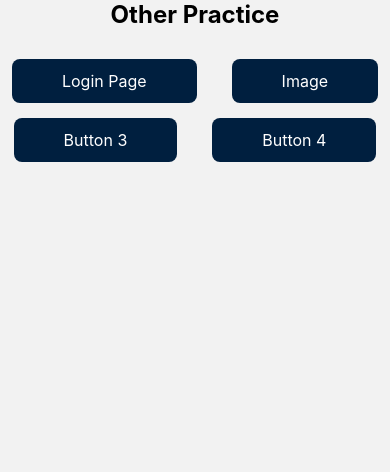
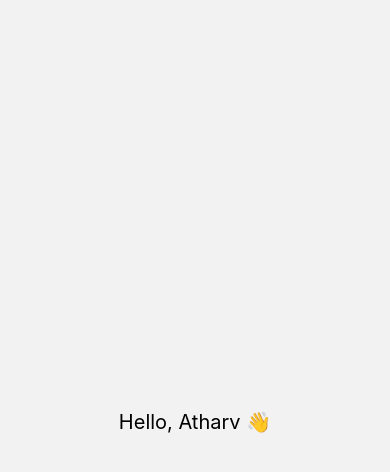
Before and after one commit to athuchandole/RN-mfp, a React Native app: screen /CallGreet in a window 390 px wide. Shown: the top 472 px of the page. Built offline with nearby package versions, Linux system fonts and the light colour scheme.

Commit message:
Custom Greet Compo called

```diff
--- a/App.js
+++ b/App.js
@@ -1,3 +1,4 @@
+// App.js
 import React from 'react';
 import { SafeAreaView } from 'react-native';
 import { NavigationContainer } from '@react-navigation/native';
@@ -6,9 +7,9 @@ import { createNativeStackNavigator } from '@react-navigation/native-stack';
 import Login from './screen/login';
 import Signup from './screen/Signup';
 import ForgotPassword from './screen/ForgotPassword';
-import other from './screen/other';
+import Other from './screen/other';
 import RandomImg from './screen/RandomImg';
-
+import CallGreet from './screen/CallGreet';
 
 const Stack = createNativeStackNavigator();
 
@@ -17,11 +18,12 @@ const App = () => {
     <NavigationContainer>
       <SafeAreaView style={{ flex: 1 }}>
         <Stack.Navigator initialRouteName="other" screenOptions={{ headerShown: false }}>
-          <Stack.Screen name="other" component={other} />
+          <Stack.Screen name="other" component={Other} />
           <Stack.Screen name="Login" component={Login} />
           <Stack.Screen name="Signup" component={Signup} />
           <Stack.Screen name="ForgotPassword" component={ForgotPassword} />
           <Stack.Screen name="RandomImg" component={RandomImg} />
+          <Stack.Screen name="CallGreet" component={CallGreet} />
         </Stack.Navigator>
       </SafeAreaView>
     </NavigationContainer>
--- /dev/null
+++ b/components/Greet.js
@@ -0,0 +1,10 @@
+import { View, Text } from 'react-native';
+import React from 'react';
+
+export default function Greet({ name }) {
+    return (
+        <View>
+            <Text style={{ fontSize: 20 }}>Hello, {name} 👋</Text>
+        </View>
+    );
+}
--- /dev/null
+++ b/screen/CallGreet.jsx
@@ -0,0 +1,21 @@
+import React from 'react';
+import { View, StyleSheet } from 'react-native';
+import Greet from '../components/Greet';
+
+const CallGreet = () => {
+    return (
+        <View style={styles.container}>
+            <Greet name="Atharv" />
+        </View>
+    );
+};
+
+export default CallGreet;
+
+const styles = StyleSheet.create({
+    container: {
+        flex: 1,
+        justifyContent: 'center',
+        alignItems: 'center',
+    },
+});
--- a/screen/other.jsx
+++ b/screen/other.jsx
@@ -1,10 +1,12 @@
-// other.jsx
+// screen/other.jsx
 import { View, Text, StyleSheet, TouchableOpacity, Platform } from 'react-native';
 import React from 'react';
+import Greet from '../components/Greet';
 
 const Other = ({ navigation }) => {
     return (
         <View style={styles.container}>
+            <Greet name="Atharv" />
             <Text style={styles.text}>Other Practice</Text>
 
             <View style={styles.row}>
@@ -17,8 +19,8 @@ const Other = ({ navigation }) => {
             </View>
 
             <View style={styles.row}>
-                <TouchableOpacity style={styles.btn}>
-                    <Text style={styles.btnText}>Button 3</Text>
+                <TouchableOpacity style={styles.btn} onPress={() => navigation.navigate('CallGreet')}>
+                    <Text style={styles.btnText}>Greet</Text>
                 </TouchableOpacity>
                 <TouchableOpacity style={styles.btn}>
                     <Text style={styles.btnText}>Button 4</Text>
```
